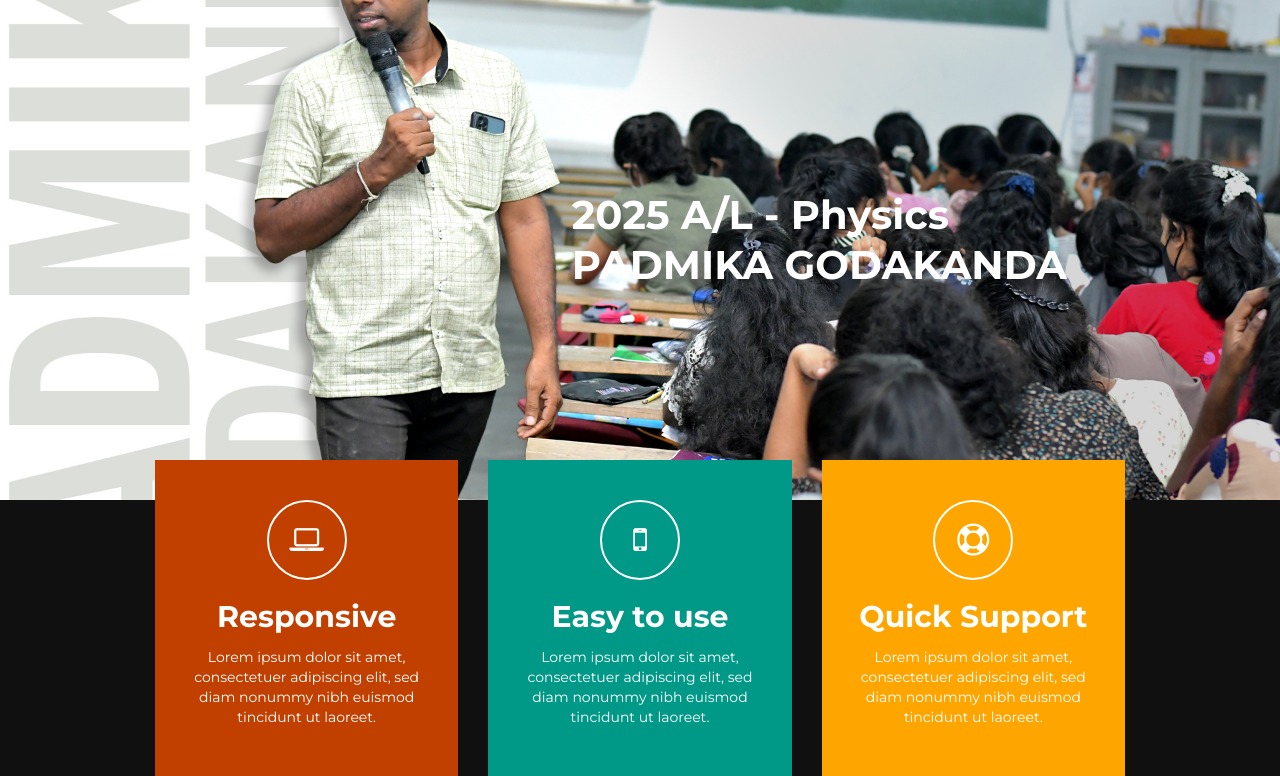
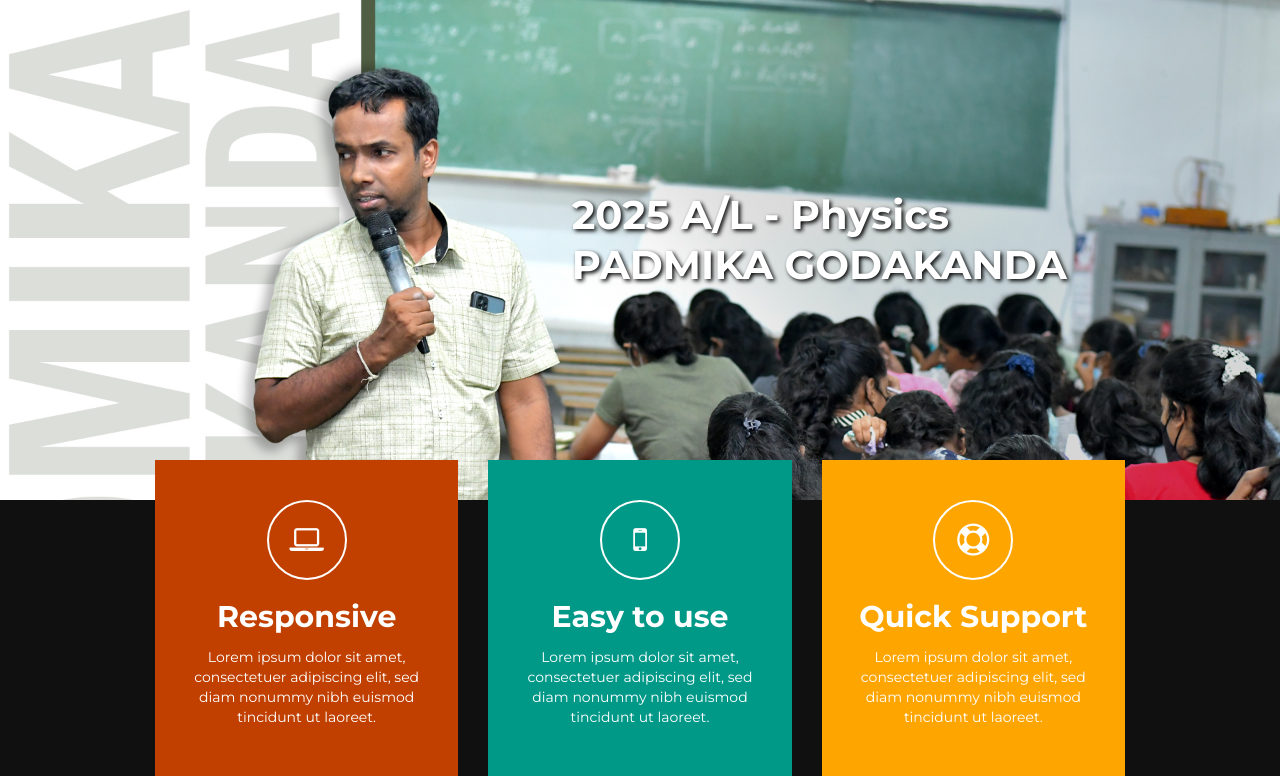
Before and after one commit to uruwanara/vidarshatemp, a PHP site: page /2025/index.html in a window 1280 px wide. Shown: the top 776 px of the page. Run offline with PHP 8.4, Linux system fonts and the light colour scheme; some libraries are stand-ins or nearby versions.

Commit message:
Update templatemo-style.css

```diff
--- a/2025/css/templatemo-style.css
+++ b/2025/css/templatemo-style.css
@@ -133,15 +133,17 @@ img {
 #home {
   background: url('../images/home-bg.jpg') no-repeat;
   background-size: cover;
-  background-position: center;
+  background-position: top center;
   min-height: 500px;
   padding-top: 180px;
   padding-bottom: 100px;
 }
+
 #home h1,
 #home h3 {
   line-height: 30px;
   font-size: 40px;
+  text-shadow: 2px 2px 4px #000000;
 }
 
 /* divider section */
```
